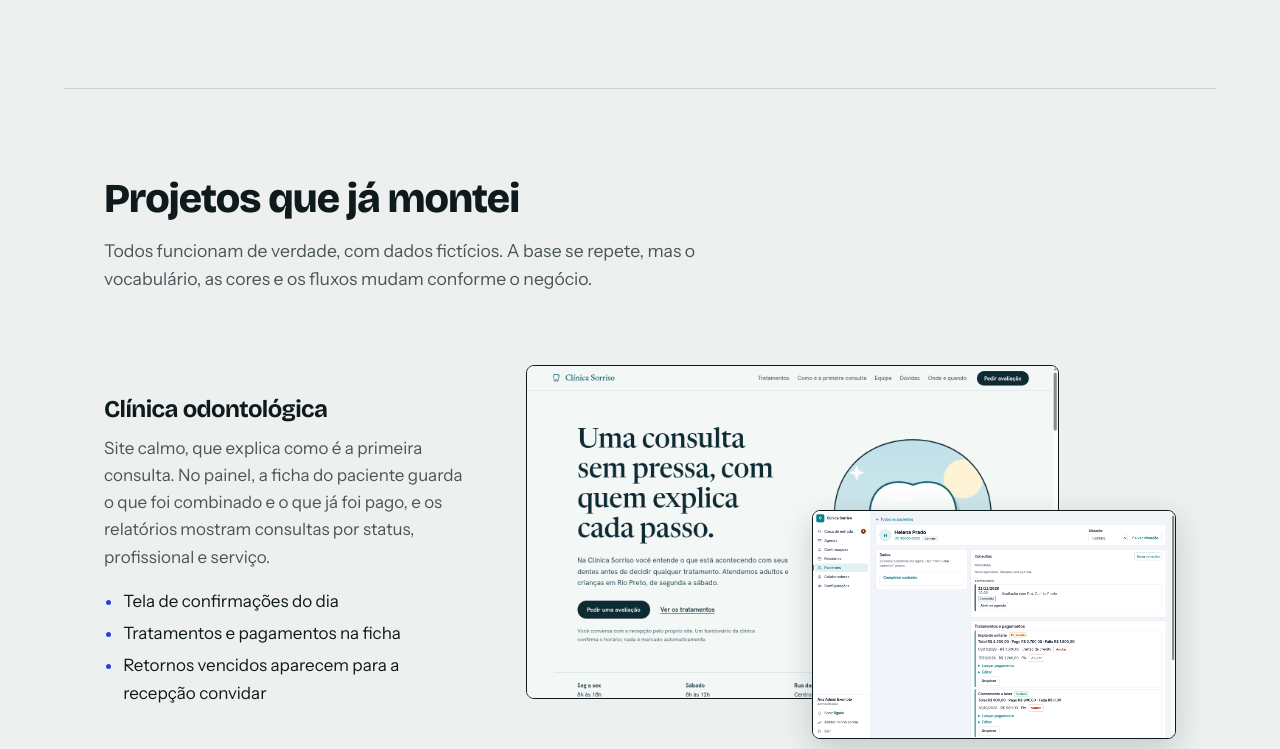
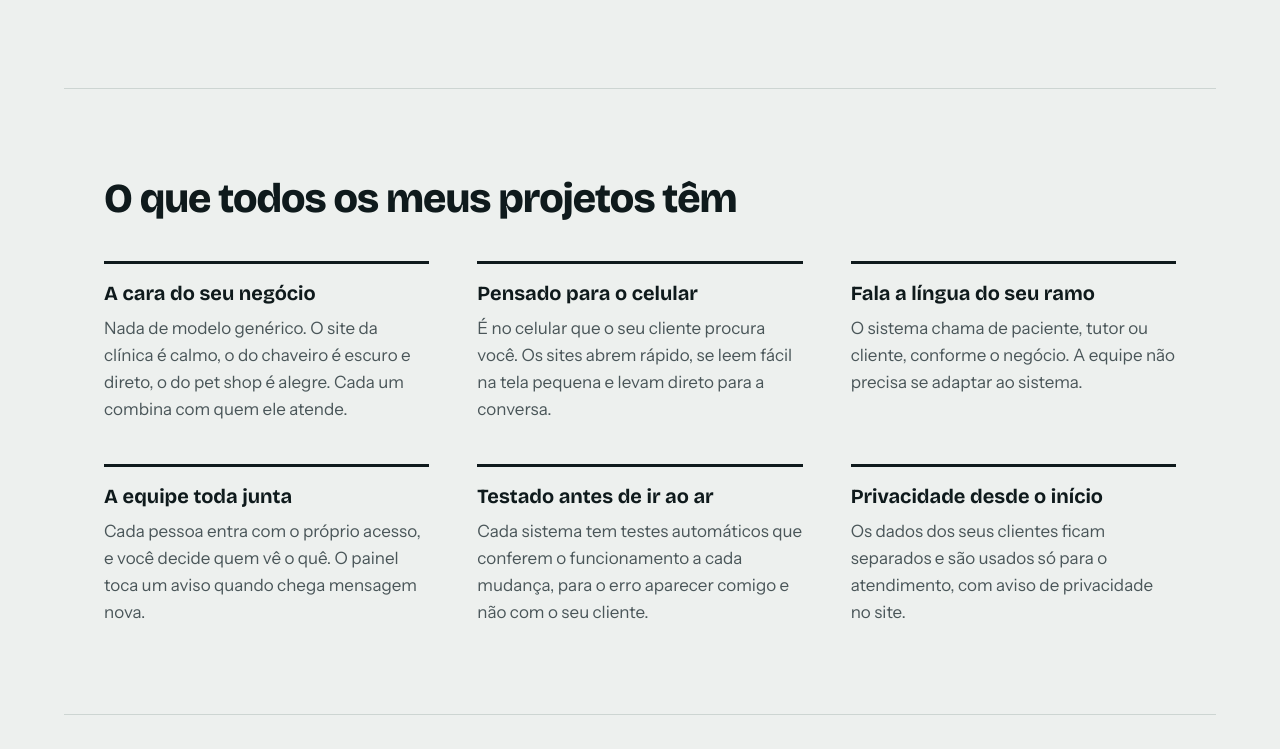
Before and after one commit to portfoliodigitalyuri/portfoliodigitalyuri.github.io, a plain HTML site: page index.html in a window 1280 px wide. Shown: the part 1751-2500 px from the top of the page. Drawn offline with nearby package versions, Linux system fonts and the light colour scheme.

Commit message:
Pontos fortes dos projetos
Co-Authored-By: Claude Opus 5.5 <noreply@anthropic.com>

```diff
--- a/index.html
+++ b/index.html
@@ -20,6 +20,7 @@
   </a>
   <nav class="topo-nav" aria-label="Seções">
     <a href="#sistemas">Sistemas</a>
+    <a href="#pontos-fortes">Pontos fortes</a>
     <a href="#projetos">Projetos</a>
     <a href="#sob-medida">Sob medida</a>
     <a href="#duvidas">Dúvidas</a>
@@ -99,6 +100,37 @@
     </div>
   </section>
 
+  <!-- PONTOS FORTES -->
+  <section class="bloco" id="pontos-fortes">
+    <h2>O que todos os meus projetos têm</h2>
+    <dl class="fortes">
+      <div>
+        <dt>A cara do seu negócio</dt>
+        <dd>Nada de modelo genérico. O site da clínica é calmo, o do chaveiro é escuro e direto, o do pet shop é alegre. Cada um combina com quem ele atende.</dd>
+      </div>
+      <div>
+        <dt>Pensado para o celular</dt>
+        <dd>É no celular que o seu cliente procura você. Os sites abrem rápido, se leem fácil na tela pequena e levam direto para a conversa.</dd>
+      </div>
+      <div>
+        <dt>Fala a língua do seu ramo</dt>
+        <dd>O sistema chama de paciente, tutor ou cliente, conforme o negócio. A equipe não precisa se adaptar ao sistema.</dd>
+      </div>
+      <div>
+        <dt>A equipe toda junta</dt>
+        <dd>Cada pessoa entra com o próprio acesso, e você decide quem vê o quê. O painel toca um aviso quando chega mensagem nova.</dd>
+      </div>
+      <div>
+        <dt>Testado antes de ir ao ar</dt>
+        <dd>Cada sistema tem testes automáticos que conferem o funcionamento a cada mudança, para o erro aparecer comigo e não com o seu cliente.</dd>
+      </div>
+      <div>
+        <dt>Privacidade desde o início</dt>
+        <dd>Os dados dos seus clientes ficam separados e são usados só para o atendimento, com aviso de privacidade no site.</dd>
+      </div>
+    </dl>
+  </section>
+
   <!-- PROJETOS -->
   <section class="bloco" id="projetos">
     <h2>Projetos que já montei</h2>
@@ -112,6 +144,7 @@
           <li>Tela de confirmações do dia</li>
           <li>Tratamentos e pagamentos na ficha</li>
           <li>Retornos vencidos aparecem para a recepção convidar</li>
+          <li>Relatórios do período que o administrador escolher</li>
         </ul>
       </div>
       <div class="caso-telas">
@@ -129,6 +162,7 @@
           <li>Tutores com mais de um pet</li>
           <li>Agenda por profissional</li>
           <li>Convite de retorno quando o banho está atrasado</li>
+          <li>Leva e traz explicado no próprio site</li>
         </ul>
       </div>
       <div class="caso-telas">
@@ -146,6 +180,7 @@
           <li>Localização enviada pelo próprio cliente</li>
           <li>Atendimento no endereço do cliente</li>
           <li>Chamados urgentes em destaque</li>
+          <li>Visual escuro e direto, feito para quem está com pressa</li>
         </ul>
       </div>
       <div class="caso-telas">
@@ -162,6 +197,8 @@
         <ul>
           <li>Fila da cozinha atualizada em tempo real</li>
           <li>Relatório de vendas</li>
+          <li>Motivo registrado quando um pedido é cancelado</li>
+          <li>Tema claro e escuro, à escolha do cliente</li>
         </ul>
       </div>
       <div class="caso-telas">
--- a/style.css
+++ b/style.css
@@ -29,7 +29,7 @@ a { color: inherit; }
 
 h1, h2, h3 { font-family: var(--titulo); line-height: 1.06; margin: 0; letter-spacing: -0.025em; }
 h1 { font-size: clamp(2.1rem, 4vw, 3.4rem); font-weight: 800; max-width: 19ch; }
-h2 { font-size: clamp(1.8rem, 3.2vw, 2.6rem); font-weight: 800; max-width: 22ch; }
+h2 { font-size: clamp(1.8rem, 3.2vw, 2.6rem); font-weight: 800; max-width: 26ch; text-wrap: balance; }
 h3 { font-size: 1.5rem; font-weight: 700; }
 p { margin: 0; }
 
@@ -118,6 +118,12 @@ p { margin: 0; }
 }
 .produto-nota { margin-top: auto; padding-top: 1.3rem; font-size: 0.95rem; color: var(--tinta-suave); }
 
+/* Pontos fortes */
+.fortes { margin: 2.5rem 0 0; display: grid; grid-template-columns: repeat(3, minmax(0, 1fr)); gap: 2.5rem 3rem; }
+.fortes > div { padding-top: 1.1rem; border-top: 3px solid var(--tinta); }
+.fortes dt { font: 700 1.25rem/1.2 var(--titulo); }
+.fortes dd { margin: 0.6rem 0 0; color: var(--tinta-suave); }
+
 /* Projetos */
 .caso {
   margin-top: clamp(3rem, 6vw, 4.5rem);
@@ -191,6 +197,7 @@ p { margin: 0; }
   .topo .botao { margin-left: auto; }
   .hero, .faixa-dentro { grid-template-columns: 1fr; }
   .produtos { grid-template-columns: 1fr; }
+  .fortes { grid-template-columns: repeat(2, minmax(0, 1fr)); }
 }
 
 @media (max-width: 46rem) {
@@ -202,6 +209,7 @@ p { margin: 0; }
   .t-celular { display: block; grid-column: 2; width: 100%; }
   .caso-uma-tela .caso-telas { display: block; }
   .passos { grid-template-columns: 1fr; }
+  .fortes { grid-template-columns: 1fr; }
   .janela { box-shadow: 6px 6px 0 var(--sinal); }
   .topo .botao { display: none; }
   .marca { margin-right: auto; }
```
